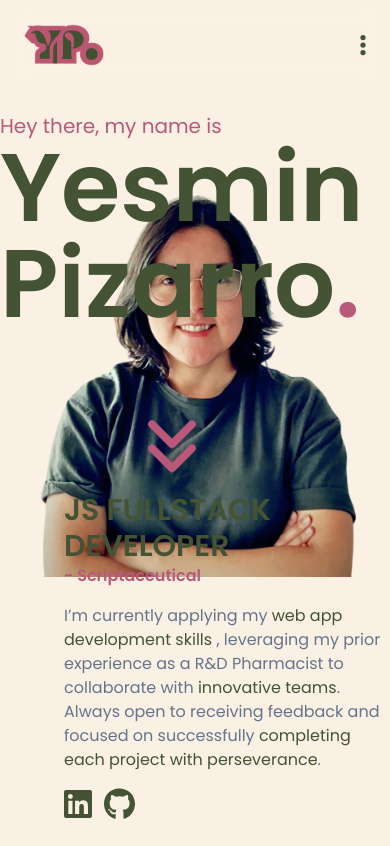
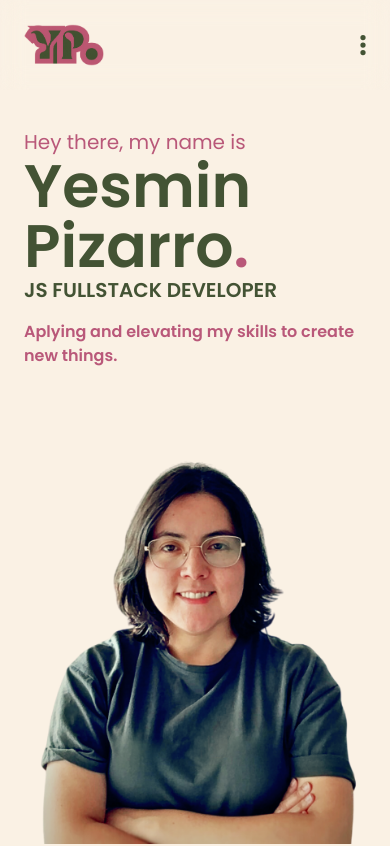
Before and after one commit to yesminalina/yesminalina_portfolio, a React (Vite) app: page / in a window 390 px wide. Shown: the top 846 px of the page. Built offline with nearby package versions, Linux system fonts and the light colour scheme.

Commit message:
Feat: fix header for mobile

```diff
--- a/src/components/Header.jsx
+++ b/src/components/Header.jsx
@@ -9,22 +9,28 @@ const Header = () => {
   const githubIcon = <FontAwesomeIcon icon={faGithub} size='2x' className='me-3' />
   const arrowDown = <FontAwesomeIcon icon={faAnglesDown} size='4x' />
   return (
-    <Element name='about' className='md:flex md:justify-center md:align-bottom md:max-w-[1100px] min-h-svh mx-auto pt-28 text-olive'>
-      <div className='md:flex md:self-end h-[540px] bg-hero-img bg-contain bg-center bg-no-repeat'>
-        <div className='flex flex-col md:w-8/12'>
-          <p className='text-xl text-pink'>Hey there, my name is</p>
-          <h1 className='text-start font-semibold text-8xl max-w-36'>Yesmin Pizarro<span className='text-pink'>.</span></h1>
-          <Link className='mt-24 ms-36 alagn-bottom text-pink animate-bounce cursor-pointer' smooth duration={500} to='projects'>{arrowDown}</Link>
-        </div>
-        <div className='self-end md:w-4/12 md:mt-8 mb-8 ps-16'>
+    <Element name='about' className='flex justify-center align-bottom md:max-w-[1100px] min-h-svh mx-auto sm:pt-28 text-olive'>
+      <div className='flex flex-col sm:flex sm:flex-row sm:justify-between md:self-end sm:h-[540px] bg-none sm:bg-hero-img bg-contain bg-bottom bg-no-repeat'>
+        <section className='flex justify-center w-full min-h-dvh bg-hero-img bg-contain bg-bottom bg-no-repeat sm:bg-none px-6'>
+          <div className='flex flex-col w-full md:w-8/12 pt-32 sm:pt-0'>
+            <p className='text-xl text-pink'>Hey there, my name is</p>
+            <h1 className='text-start font-semibold text-6xl sm:text-8xl max-w-36'>Yesmin Pizarro<span className='text-pink'>.</span></h1>
+            <article className='sm:hidden'>
+              <h2 className='text-xl md:text-3xl uppercase font-semibold'>JS Fullstack Developer</h2>
+              <p className='text-pink font-semibold my-4'>Aplying and elevating my skills to create new things.</p>
+            </article>
+            <Link className='hidden sm:block mt-24 ms-36 alagn-bottom text-pink animate-bounce cursor-pointer' smooth duration={500} to='projects'>{arrowDown}</Link>
+          </div>
+        </section>
+        <section id='description' className='hidden sm:block self-end md:w-4/12 mt-20 md:mt-8 mb-8 ps-16'>
           <h2 className='text-3xl uppercase font-semibold'>JS Fullstack Developer</h2>
-          <p className='text-pink font-semibold mb-4'>- Scriptaceutical</p>
-          <p className='mb-4 text-slate-500 text-md'>I’m currently applying my <span className='text-olive'>web app development skills </span>, leveraging my prior experience as a R&D Pharmacist to collaborate with <span className='text-olive'>innovative teams</span>. Always open to receiving feedback and focused on successfully <span className='text-olive'>completing each project with perseverance</span>.</p>
+          <p className='sm:block text-pink font-semibold mb-4'>- Scriptaceutical</p>
+          <p className='mb-4 text-slate-500 text-md'>Applying and elevating my <span className='text-olive'>development skills</span>, leveraging my prior experience as a Pharmaceutical Product Developer to create new things and collaborate with <span className='text-olive'>innovative teams</span>.</p>
           <article className='flex'>
             <a href='https://www.linkedin.com/in/yesminpizarro/'>{linkedinIcon}</a>
             <a href='https://github.com/yesminalina'>{githubIcon}</a>
           </article>
-        </div>
+        </section>
       </div>
     </Element>
   )
--- a/src/components/ProjectsHome.jsx
+++ b/src/components/ProjectsHome.jsx
@@ -43,7 +43,7 @@ const ProjectsHome = () => {
   }
 
   return (
-    <Element name='projects' id='projects' className='pt-28'>
+    <Element name='projects' id='projects' className='flex pt-28'>
       <div className='flex flex-col justify-between align-middle md:max-w-[1100px] mx-auto'>
         <h2 className='self-center text-4xl text-olive uppercase font-bold mb-24'>Projects <span className='text-pink text-4xl'>.</span></h2>
         <div className='grid grid-cols-1 gap-48'>
```
